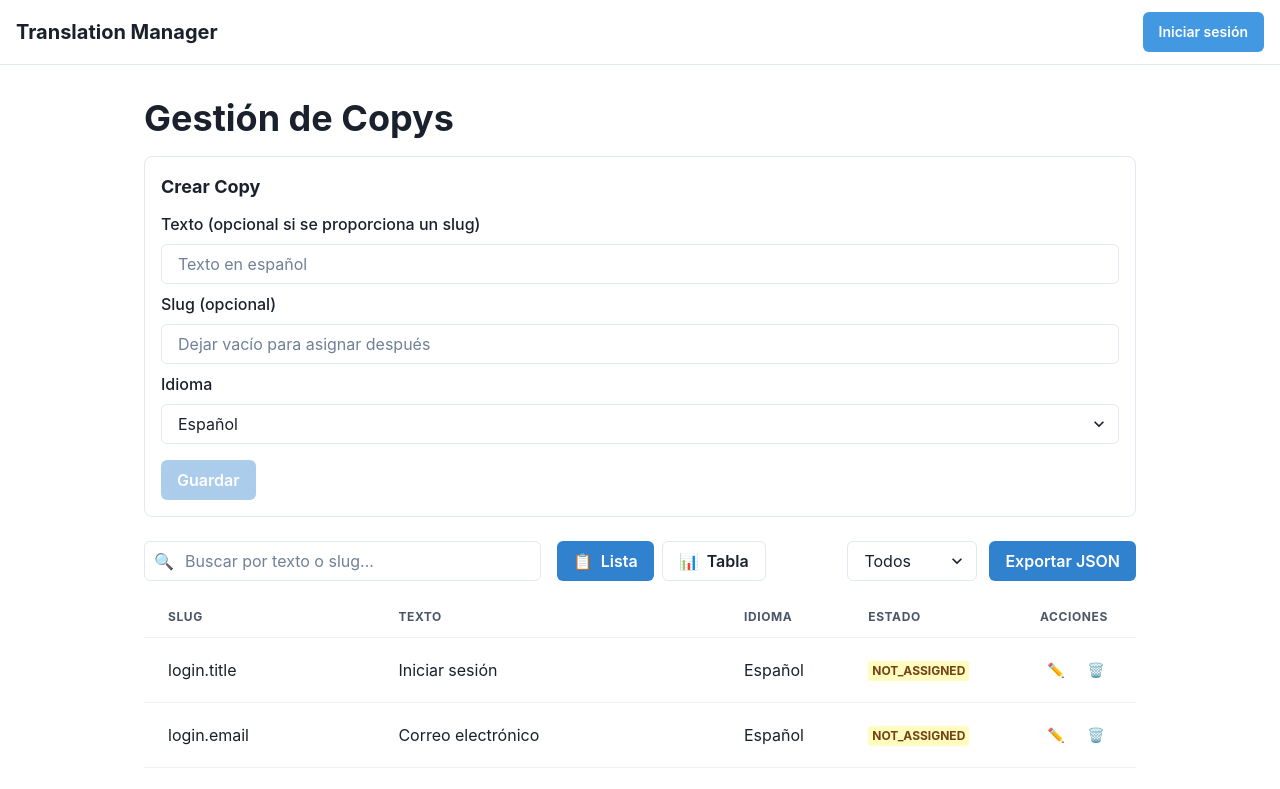
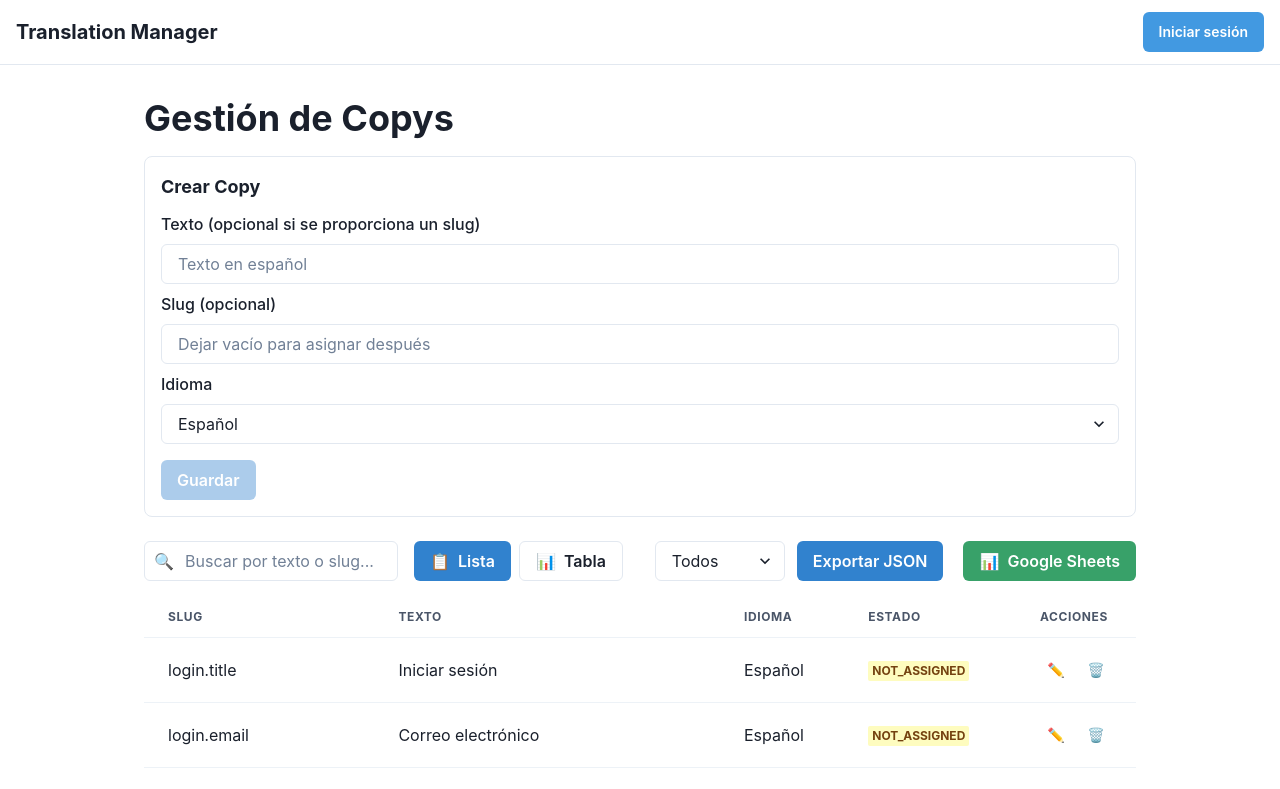
Before and after one commit to Guilleloma/translation-manager, a Next.js app: page / in a window 1280 px wide. Shown: the top 789 px of the page. Built offline with nearby package versions, Linux system fonts and the light colour scheme.

Commit message:
Implementar exportación a Google Sheets (Sprint 14) con formato de columnas específico

```diff
--- a/src/app/page.tsx
+++ b/src/app/page.tsx
@@ -27,6 +27,7 @@ import { CopyForm } from "../components/CopyForm";
 import { CopyTable } from "../components/CopyTable";
 import { CopyTableView } from "../components/CopyTableView";
 import { slugify } from "../utils/slugify";
+import { downloadGoogleSheetsCSV } from "../utils/exportToGoogleSheets";
 
 export default function Home() {
   // Estado principal de la aplicación
@@ -425,6 +426,62 @@ export default function Home() {
     }
   };
 
+  /**
+   * Exporta los copys a un archivo CSV con formato para Google Sheets
+   * Implementación del Sprint 14 - Exportación a Google Sheets
+   */
+  const exportToGoogleSheets = () => {
+    try {
+      let dataToExport: Copy[] = [];
+
+      if (exportLanguage === "all") {
+        dataToExport = [...copys];
+      } else {
+        dataToExport = copys.filter((c) => c.language === exportLanguage);
+      }
+
+      // Mapeo de idiomas internos a formato requerido por Google Sheets
+      const languageMapping: { [key: string]: string } = {
+        'es': 'es_ES',
+        'en': 'en_GB',
+        'it': 'it_IT',
+        'en-us': 'en_US',
+        'de': 'de_DE',
+        'fr': 'fr_FR',
+        'pt': 'pt_PT',
+        'pt-br': 'pt_BR'
+      };
+
+      // Generar nombre de archivo
+      const fileName = `translations-gs-${exportLanguage === "all" ? "all" : exportLanguage}-${new Date().toISOString().split('T')[0]}.csv`;
+
+      // Descargar como CSV para Google Sheets
+      downloadGoogleSheetsCSV(
+        dataToExport,
+        Object.values(languageMapping), // Usar todos los códigos de idioma mapeados
+        fileName
+      );
+
+      // Mostrar toast de éxito
+      toast({
+        title: "Exportación a Google Sheets completada",
+        description: `Se han exportado ${dataToExport.length} copys en formato CSV compatible con Google Sheets`,
+        status: "success",
+        duration: 3000,
+        isClosable: true,
+      });
+    } catch (error) {
+      console.error("Error al exportar a Google Sheets:", error);
+      toast({
+        title: "Error al exportar",
+        description: "Ha ocurrido un error en la exportación a Google Sheets",
+        status: "error",
+        duration: 3000,
+        isClosable: true,
+      });
+    }
+  };
+
   const cancelEdit = () => {
     setEditingCopy(null);
   };
@@ -506,8 +563,17 @@ export default function Home() {
             colorScheme="blue"
             onClick={exportToJson}
             isDisabled={copys.length === 0}
+            mr={2}
           >
             Exportar JSON
+          </Button>
+          <Button
+            colorScheme="green"
+            onClick={exportToGoogleSheets}
+            isDisabled={copys.length === 0}
+            leftIcon={<span>📊</span>}
+          >
+            Google Sheets
           </Button>
         </HStack>
       </Stack>
--- /dev/null
+++ b/src/utils/exportToGoogleSheets.ts
@@ -0,0 +1,135 @@
+/**
+ * Utilidad para exportar copys en formato compatible con Google Sheets
+ * Genera un archivo CSV con estructura plana: una fila por slug y columnas por idioma
+ */
+
+import { Copy } from '../types/copy';
+
+// Tipo para mapear los slugs a sus textos por idioma
+type SlugTranslations = {
+  slug: string;
+  translations: {
+    [languageCode: string]: string;
+  };
+};
+
+/**
+ * Convierte un array de copys en una estructura plana organizada por slugs e idiomas
+ * @param copys Los copys a convertir
+ * @returns Array de objetos con slug y sus traducciones por idioma
+ */
+export function prepareCopysForGoogleSheets(copys: Copy[]): SlugTranslations[] {
+  // Paso 1: Agrupar copys por slug
+  const slugMap: Record<string, SlugTranslations> = {};
+
+  // Inicializar el mapa
+  copys.forEach(copy => {
+    if (!slugMap[copy.slug]) {
+      slugMap[copy.slug] = {
+        slug: copy.slug,
+        translations: {}
+      };
+    }
+
+    // Mapear el idioma al formato específico solicitado (ej: "es" -> "es_ES")
+    const languageMap: { [key: string]: string } = {
+      'es': 'es_ES',
+      'en': 'en_GB', // Usando en_GB como predeterminado para inglés
+      'it': 'it_IT',
+      'en-us': 'en_US',
+      'de': 'de_DE',
+      'fr': 'fr_FR',
+      'pt': 'pt_PT',
+      'pt-br': 'pt_BR'
+    };
+
+    // Obtener el código de idioma formateado, o usar el original si no está mapeado
+    const languageCode = languageMap[copy.language] || copy.language;
+
+    // Guardar la traducción
+    slugMap[copy.slug].translations[languageCode] = copy.text;
+  });
+
+  // Paso 2: Convertir el mapa a un array para el CSV
+  return Object.values(slugMap);
+}
+
+/**
+ * Genera el contenido CSV a partir de un array de copys
+ * @param copys Array de objetos Copy para procesar
+ * @param languages Array de códigos de idioma a incluir en el CSV
+ * @returns Contenido en formato CSV
+ */
+export function generateCSVContent(copys: Copy[], languages: string[] = ['en_GB', 'es_ES', 'it_IT', 'en_US', 'de_DE', 'fr_FR', 'pt_PT', 'pt_BR']): string {
+  // Aseguramos que las columnas estén exactamente en el orden especificado
+  const orderedLanguages = ['en_GB', 'es_ES', 'it_IT', 'en_US', 'de_DE', 'fr_FR', 'pt_PT', 'pt_BR'].filter(lang => languages.includes(lang));
+
+  // Añadimos cualquier idioma adicional que pudiera estar en 'languages' pero no en nuestro orden predefinido
+  languages.forEach(lang => {
+    if (!orderedLanguages.includes(lang)) {
+      orderedLanguages.push(lang);
+    }
+  });
+
+  // Usamos los idiomas ordenados en lugar del parámetro original
+  // Preparar datos
+  const data = prepareCopysForGoogleSheets(copys);
+
+  // Generar encabezados
+  const headers = ['slug', ...orderedLanguages];
+
+  // Log para debug
+  console.log('🔢 Orden de columnas para Google Sheets:', headers);
+
+  // Generar filas
+  const rows = data.map(item => {
+    const row = [item.slug];
+
+    // Añadir una columna por cada idioma en el orden especificado
+    orderedLanguages.forEach(lang => {
+      // Escapar comas, comillas, etc. para formato CSV
+      const text = item.translations[lang] || '';
+      row.push(`"${text.replace(/"/g, '""')}"`);  // Escapar comillas duplicándolas
+    });
+
+    return row.join(',');
+  });
+
+  // Combinar encabezados y filas
+  return [headers.join(','), ...rows].join('\n');
+}
+
+/**
+ * Descarga un archivo CSV con formato para Google Sheets
+ * @param copys Array de objetos Copy para procesar
+ * @param languages Array de códigos de idioma a incluir en el CSV
+ * @param fileName Nombre del archivo a descargar
+ */
+export function downloadGoogleSheetsCSV(copys: Copy[], languages: string[] = ['en_GB', 'es_ES', 'it_IT', 'en_US', 'de_DE', 'fr_FR', 'pt_PT', 'pt_BR'], fileName: string = 'translations_for_google_sheets.csv'): void {
+  // Log para debugging
+  console.log('📊 Exportando a Google Sheets', {
+    totalCopys: copys.length,
+    languages,
+    fileName
+  });
+
+  // Generar contenido CSV
+  const csvContent = generateCSVContent(copys, languages);
+
+  // Crear Blob
+  const blob = new Blob([csvContent], { type: 'text/csv;charset=utf-8;' });
+  const url = URL.createObjectURL(blob);
+
+  // Crear enlace de descarga
+  const link = document.createElement('a');
+  link.href = url;
+  link.setAttribute('download', fileName);
+
+  // Añadir al DOM, hacer clic y limpiar
+  document.body.appendChild(link);
+  link.click();
+  document.body.removeChild(link);
+
+  // Liberar URL
+  URL.revokeObjectURL(url);
+}
```
Also changed, not shown: 3 other files (tests, documents, lock files or other folders).
